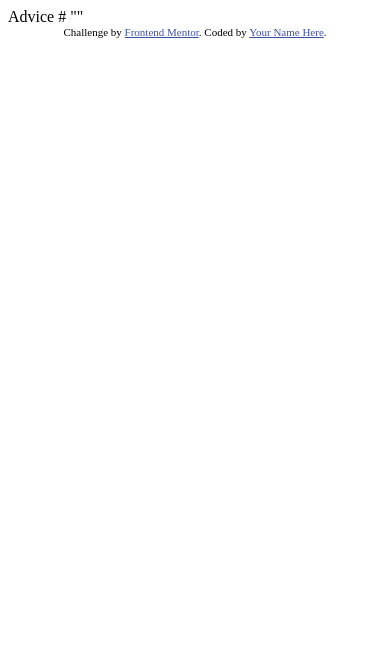
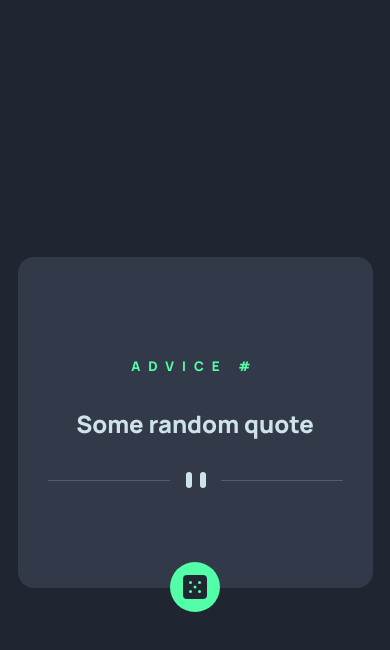
Before and after one commit to Aayush895/Advice-Generator, a plain HTML site: page index.html in a window 390 px wide. Drawn offline with Linux system fonts and the light colour scheme; no server answers.

Commit message:
Project done

```diff
--- a/index.html
+++ b/index.html
@@ -1,28 +1,30 @@
 <!DOCTYPE html>
 <html lang="en">
+
 <head>
   <meta charset="UTF-8">
-  <meta name="viewport" content="width=device-width, initial-scale=1.0"> <!-- displays site properly based on user's device -->
+  <meta name="viewport" content="width=device-width, initial-scale=1.0">
+  <link rel="icon" type="image/png" sizes="32x32" href="./images/favicon-32x32.png">
+  <title>Frontend Mentor | Advice generator app</title>
+  <link rel="stylesheet" href="style.css">
+</head>
 
-  <link rel="icon" type="image/png" sizes="32x32" href="./images/favicon-32x32.png">
+<body>
+  <main>
+    <div id="advice-container">
+      <h5>ADVICE #<span></span></h5>
+      <p>Some random quote</p>
 
-  <title>Frontend Mentor | Advice generator app</title>
+      <div class="divider">
+        <img src="/images/pattern-divider-desktop.svg" alt="divider">
+      </div>
 
-  <!-- Feel free to remove these styles or customise in your own stylesheet 👍 -->
-  <style>
-    .attribution { font-size: 11px; text-align: center; }
-    .attribution a { color: hsl(228, 45%, 44%); }
-  </style>
-</head>
-<body>
+      <div class="advice-generator">
+        <img src="/images/icon-dice.svg" alt="btn">
+      </div>
+    </div>
+  </main>
 
-  Advice #<!-- Advice ID goes here -->
-
-  "<!-- Advice text goes here -->"
-
-  <div class="attribution">
-    Challenge by <a href="https://www.frontendmentor.io?ref=challenge" target="_blank">Frontend Mentor</a>.
-    Coded by <a href="#">Your Name Here</a>.
-  </div>
+  <script src="script.js"></script>
 </body>
 </html>
--- /dev/null
+++ b/script.js
@@ -0,0 +1,31 @@
+const randomAdviceBtn = document.querySelector('.advice-generator')
+const adviceHeader = document
+  .getElementById('advice-container')
+  .querySelector('h5')
+  .querySelector('span')
+const advicePara = document
+  .getElementById('advice-container')
+  .querySelector('p')
+
+async function fetchAdvice(URL) {
+  const genrateResponse = await fetch(URL)
+  const adviceData = await genrateResponse.json()
+
+  adviceHeader.innerText = `${adviceData?.slip?.id}`
+  advicePara.innerText = `${adviceData?.slip?.advice}`
+}
+
+function generateRandomAdvice() {
+  const adviceURL = `https://api.adviceslip.com/advice`
+  fetchAdvice(adviceURL)
+}
+
+randomAdviceBtn.addEventListener('click', generateRandomAdvice)
+document.addEventListener('DOMContentLoaded', generateRandomAdvice)
+
+if(window.innerWidth <= 428) {
+  document
+    .querySelector('.divider')
+    .querySelector('img')
+    .setAttribute('src', '/images/pattern-divider-mobile.svg')
+}
--- /dev/null
+++ b/style.css
@@ -0,0 +1,107 @@
+@import url('https://fonts.googleapis.com/css2?family=Manrope:wght@800&display=swap');
+
+:root {
+  --Light-Cyan: hsl(193, 38%, 86%);
+  --Neon-Green: #52ffa8;
+  --Grayish-Blue: hsl(217, 19%, 38%);
+  --Dark-Grayish-Blue: hsl(217, 19%, 24%);
+  --Dark-Blue: hsl(218, 23%, 16%);
+}
+
+* {
+  margin: 0;
+  padding: 0;
+  box-sizing: border-box;
+}
+
+body {
+  font-family: 'Manrope', sans-serif;
+  font-weight: 800;
+}
+
+main {
+  height: 100vh;
+  display: flex;
+  justify-content: center;
+  align-items: center;
+  background-color: var(--Dark-Blue);
+}
+
+#advice-container {
+  min-height: 30vh;
+  min-width: 60%;
+  box-sizing: border-box;
+  margin: auto;
+  background-color: var(--Dark-Grayish-Blue);
+  text-align: center;
+  padding: 100px 80px;
+  position: relative;
+  border-radius: 1rem;
+}
+
+#advice-container > h5 {
+  color: var(--Neon-Green);
+  text-transform: capitalize;
+  letter-spacing: 0.5rem;
+  margin-bottom: 2rem;
+}
+
+#advice-container > p {
+  color: var(--Light-Cyan);
+  margin-bottom: 2rem;
+  width: 80%;
+  margin: auto;
+  font-size: x-large;
+}
+
+.divider {
+  margin-top: 2rem;
+}
+
+.advice-generator {
+  height: 50px;
+  width: 50px;
+  margin-top: 2rem;
+  background-color: var(--Neon-Green);
+  border-radius: 50%;
+  text-align: center;
+  margin: auto;
+  display: flex;
+  justify-content: center;
+  align-items: center;
+  position: absolute;
+  bottom: -1.5rem;
+  left: 50%;
+  transform: translateX(-50%);
+  cursor: pointer;
+}
+
+.advice-generator:hover {
+  box-shadow: 0px 1px 26px -4px rgba(82, 255, 168, 1);
+}
+
+@media (max-width: 428px) {
+  .divider {
+    display: flex;
+    justify-content: center;
+    align-items: center;
+  }
+
+  #advice-container {
+    padding: 100px 30px;
+  }
+
+  #advice-container > p {
+    width: 100%;
+  }
+}
+
+@media (max-width: 320px) {
+  body {
+    background-color: var(--Dark-Blue);
+  }
+
+  #advice-container {
+    border-radius: 0;
+  }
+}
```
Also changed, not shown: Screenshots/desktop.png (added), Screenshots/mobile.png (added), Screenshots/tablet.png (added), 1 other file.
